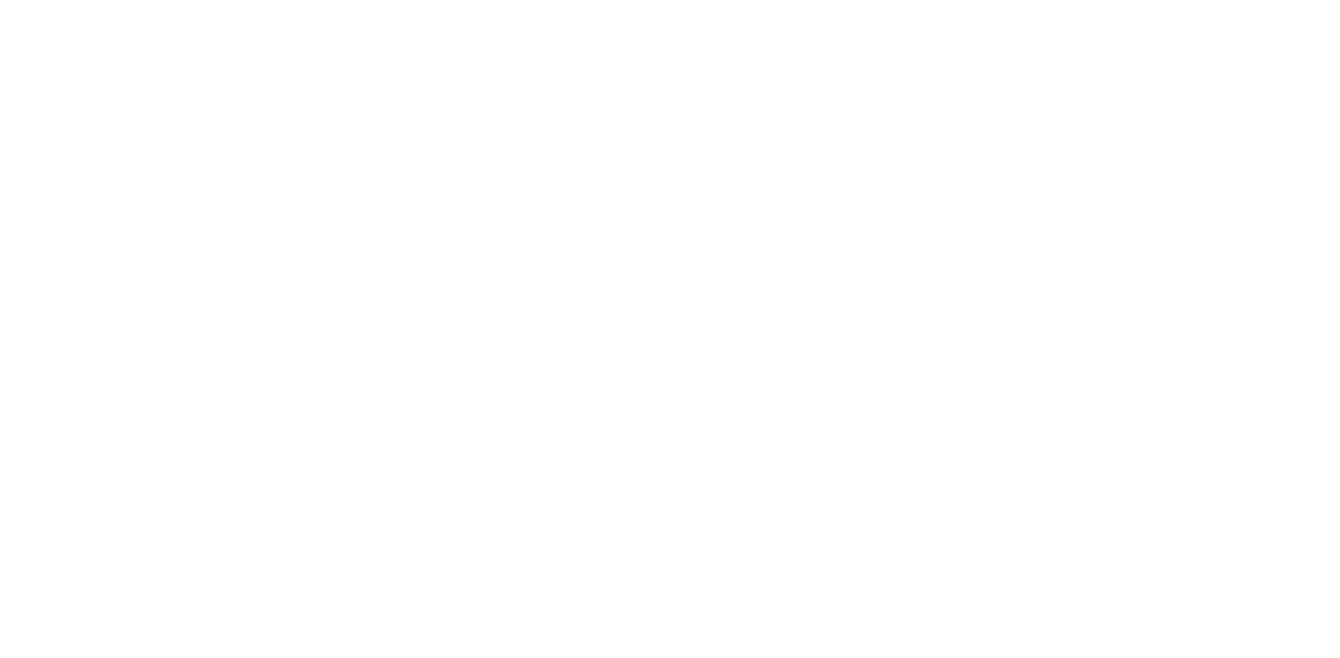
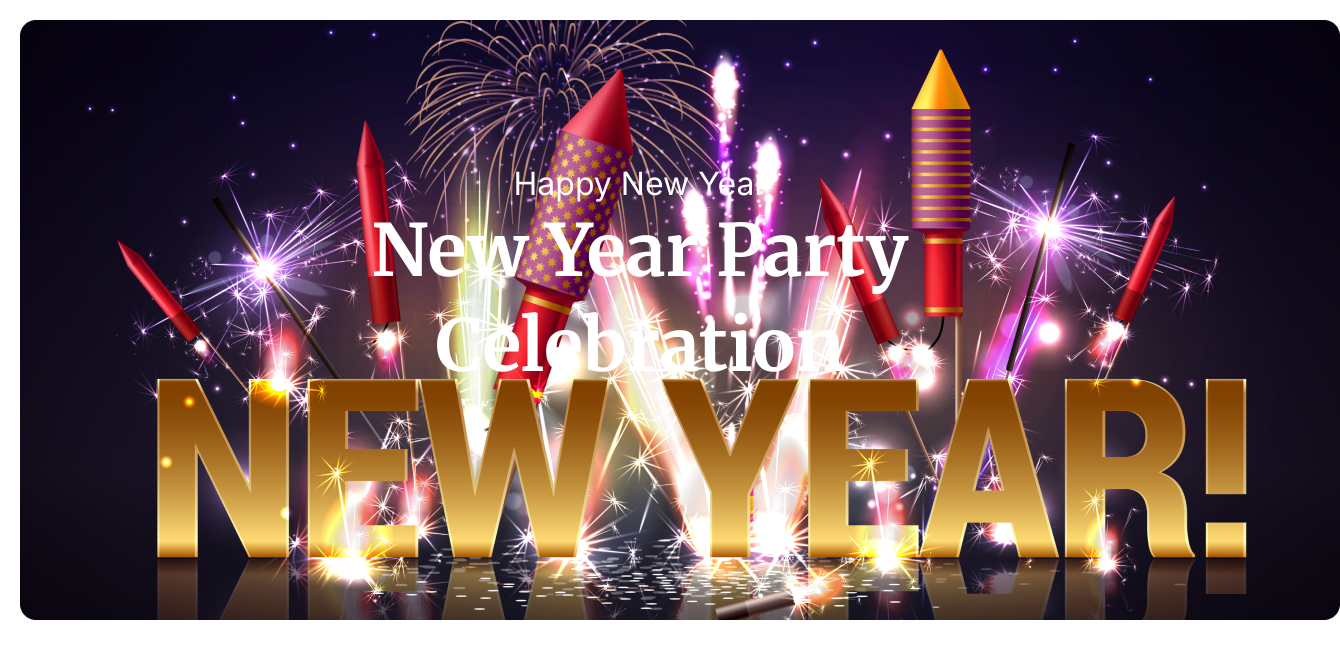
Before and after one commit to mazharulislam-12/B9A1-New-Year-New-Mission-Website, a plain HTML site: page index.html in a window 1280 px wide. Shown: the whole page, 1340 px wide, since content can reach past the window. Drawn offline with Linux system fonts and the light colour scheme.

Commit message:
banner section crate

```diff
--- a/index.html
+++ b/index.html
@@ -1,12 +1,26 @@
 <!DOCTYPE html>
 <html lang="en">
+
 <head>
     <meta charset="UTF-8">
     <meta name="viewport" content="width=device-width, initial-scale=1.0">
     <title>B9A1-New-Year-New-Mission-Website</title>
+    <!-- Include Merriweather and Inter fonts from Google Fonts -->
+    <link rel="stylesheet" href="https://fonts.googleapis.com/css2?family=Merriweather:wght@400;700&family=Inter:wght@400;700&display=swap">
     <link rel="stylesheet" href="style.css">
 </head>
+
 <body>
+    <!-- banner section -->
+    <div class="banner-image">
+        <img src="image/Banner Image.png" alt="">
+    </div>
+    <div class="banner-text">
+        <h4>Happy New Year</h4>
+        <h2>New Year Party Celebration</h2>
+    </div>
+
 
 </body>
+
 </html>
--- a/style.css
+++ b/style.css
@@ -0,0 +1,34 @@
+*{
+    margin: 0;
+    padding: 0;
+}
+body {
+    font-family: 'Inter', sans-serif;
+}
+
+h1, h2, h3 {
+    font-family: 'Merriweather', serif;
+
+}
+.banner-image img{
+    color: #070211, #07021100;
+}
+.banner-image{
+    text-align: center;
+    margin: 20px;
+}
+.banner-text{
+    text-align: center;
+    margin-top: -480px;
+    color: white;
+}
+.banner-text h4{
+    font-size: 32px;
+    font-weight: 400;
+}
+.banner-text h2{
+    font-size: 72px;
+    font-weight: 900;
+    line-height: 95px;
+    padding: 0 300px 0 300px;
+}
```
